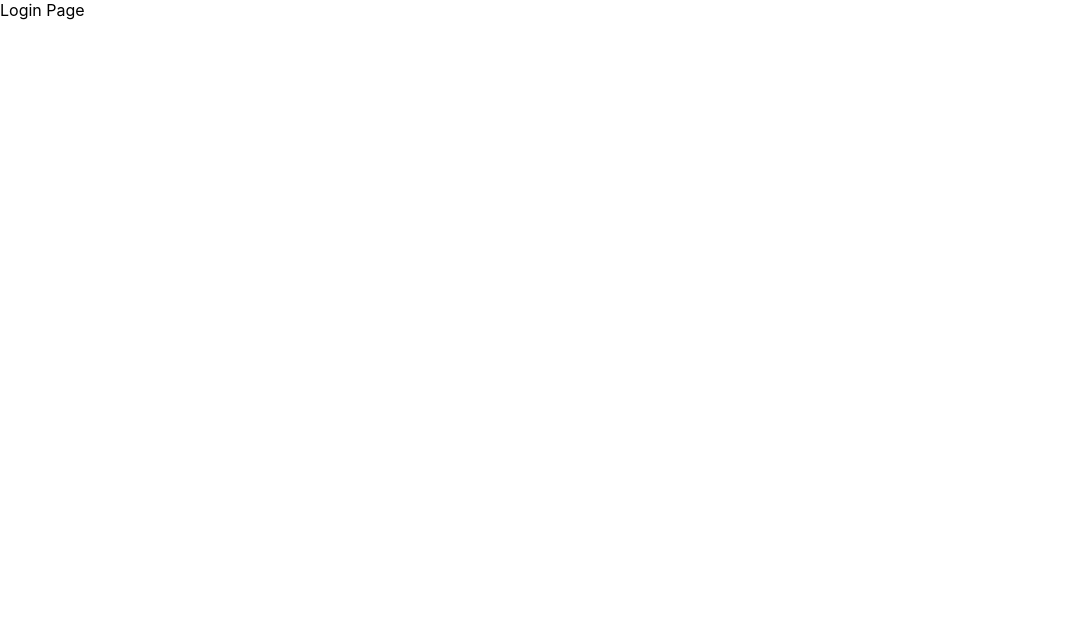
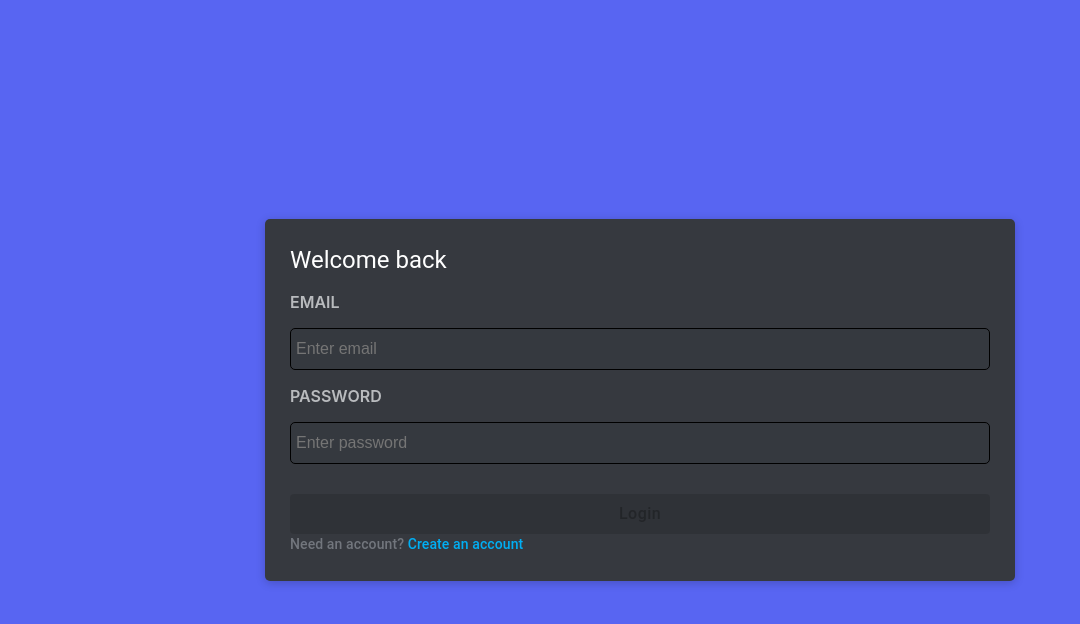
Before and after one commit to lekyvong09/C2007L_MERN_ChatApp, a React (Create React App) app in the folder client/: page /login in a window 1280 px wide. Shown: the top 624 px of the page, without its empty margins (0-1080 px from the left). Built offline with nearby package versions, Linux system fonts and the light colour scheme; the HTML template or start-up script is replaced by a standard one.

Commit message:
react: login & register page

```diff
--- /dev/null
+++ b/client/src/app/layout/AuthBox.js
@@ -0,0 +1,32 @@
+import { styled } from '@mui/system';
+import { Box } from '@mui/material';
+
+const BoxWrapper = styled('div')({
+    width: '100%',
+    height: '100vh',
+    display: 'flex',
+    alignItems: 'center',
+    justifyContent: 'center',
+    background: '#5865F2',
+});
+
+export default function AuthBox(props) {
+    return (
+        <BoxWrapper>
+            <Box
+                sx={{
+                    width: 700,
+                    heigh: 400,
+                    backgroundColor: '#36393f',
+                    borderRadius: '5px',
+                    boxShadow: '0 2px 10px 0 rgba(0 0 0 / 20%)',
+                    display: 'flex',
+                    flexDirection: 'column',
+                    padding: '25px',
+                }}
+            >
+                {props.children}
+            </Box>
+        </BoxWrapper>
+    );
+}
--- /dev/null
+++ b/client/src/app/layout/InputWithLabels.js
@@ -0,0 +1,48 @@
+import { styled } from '@mui/system';
+
+
+const Wrapper = styled('div')({
+    display: 'flex',
+    justifyContent: 'center',
+    flexDirection: 'column',
+    width: '100%',
+});
+
+const Label = styled('p')({
+    color: '#b9bbbe',
+    fontWeight: '600',
+    fontSize: '16px',
+    textTransform: 'uppercase',
+});
+
+const Input = styled('input')({
+    flexGrow: 1,
+    height: '40px',
+    border: '1px solid black',
+    borderRadius: '5px',
+    color: '#dcddde',
+    background: '#35393f',
+    margin: 0,
+    fontSize: '16px',
+    padding: '0 5px',
+});
+
+
+export default function InputWithLabel(props) {
+    const { label, value, setValue, type, placeholder } = props;
+
+    const handleValueChange = (event) => {
+        setValue(event.target.value);
+    };
+
+    return (
+        <Wrapper>
+            <Label>{label}</Label>
+            <Input
+                value={value}
+                onChange={handleValueChange}
+                type={type}
+                placeholder={placeholder} />
+        </Wrapper>
+    );
+}
--- /dev/null
+++ b/client/src/app/layout/PrimaryButton.js
@@ -0,0 +1,23 @@
+import { Button } from "@mui/material";
+
+
+export default function PrimaryButton({label, additionalStyle, disabled, onClick}) {
+    return(
+        <Button
+            variant="contained"
+            sx={{
+                backgroundColor: '#5865F2',
+                color: 'white',
+                textTransform: 'none',
+                fontSize: '16px',
+                width: '100%',
+                height: '40px'
+            }}
+            style={additionalStyle ? additionalStyle : {}}
+            disabled={disabled}
+            onClick={onClick}
+        >
+            {label}
+        </Button>
+    );
+}
--- /dev/null
+++ b/client/src/app/layout/RedirectInfo.js
@@ -0,0 +1,21 @@
+import { Typography } from "@mui/material";
+import { styled } from "@mui/system";
+
+const RedirectText = styled('span')({
+    color: '#00AFF4',
+    fontWeight: 500,
+    cursor: 'pointer',
+});
+
+export default function RedirectInfo({text, redirectText, additionalStyles, redirectHandler}) {
+    return (
+        <Typography
+            sx={{color: '#72767d'}}
+            style={additionalStyles ? additionalStyles : {}}
+            variant='subtitle2'
+        >
+            {text}
+            <RedirectText onClick={redirectHandler}>{redirectText}</RedirectText>
+        </Typography>
+    );
+}
--- a/client/src/features/auth/LoginPage.js
+++ b/client/src/features/auth/LoginPage.js
@@ -1,9 +1,56 @@
+import { Typography } from "@mui/material";
+import { useState } from "react";
+import { useNavigate } from "react-router-dom";
+import AuthBox from "../../app/layout/AuthBox";
+import InputWithLabel from "../../app/layout/InputWithLabels";
+import PrimaryButton from "../../app/layout/PrimaryButton";
+import RedirectInfo from "../../app/layout/RedirectInfo";
 
 
 export default function LoginPage() {
+    const navigate = useNavigate();
+
+    const [mail, setMail] = useState('');
+    const [password, setPassword] = useState('');
+    const [isFormValid, setIsFormValid] = useState(false);
+
+    const handleLogin = () => {
+        console.log(`login with email ${mail} and ${password}`);
+    }
+
+    const handlePushToRegisterPage = () => {
+        navigate('/register');
+    }
+
     return (
-        <div>
-            Login Page
-        </div>
+        <AuthBox>
+            <Typography variant="h5" sx={{color: 'white'}}>Welcome back</Typography>
+            <InputWithLabel
+                value={mail}
+                setValue={setMail}
+                label='Email'
+                type='text'
+                placeholder='Enter email'
+            />
+            <InputWithLabel
+                value={password}
+                setValue={setPassword}
+                label='Password'
+                type='password'
+                placeholder='Enter password'
+            />
+
+            <PrimaryButton
+                label="Login"
+                disabled={!isFormValid}
+                onClick={handleLogin}
+                additionalStyle={{marginTop: '30px'}}
+            />
+            <RedirectInfo
+                text='Need an account?'
+                redirectText=' Create an account'
+                redirectHandler={handlePushToRegisterPage}
+            />
+        </AuthBox>
     );
 }
--- a/client/src/features/auth/RegisterPage.js
+++ b/client/src/features/auth/RegisterPage.js
@@ -1,9 +1,10 @@
+import AuthBox from "../../app/layout/AuthBox";
 
 
 export default function RegisterPage() {
     return (
-        <div>
+        <AuthBox>
             Register Page
-        </div>
+        </AuthBox>
     );
 }
```
